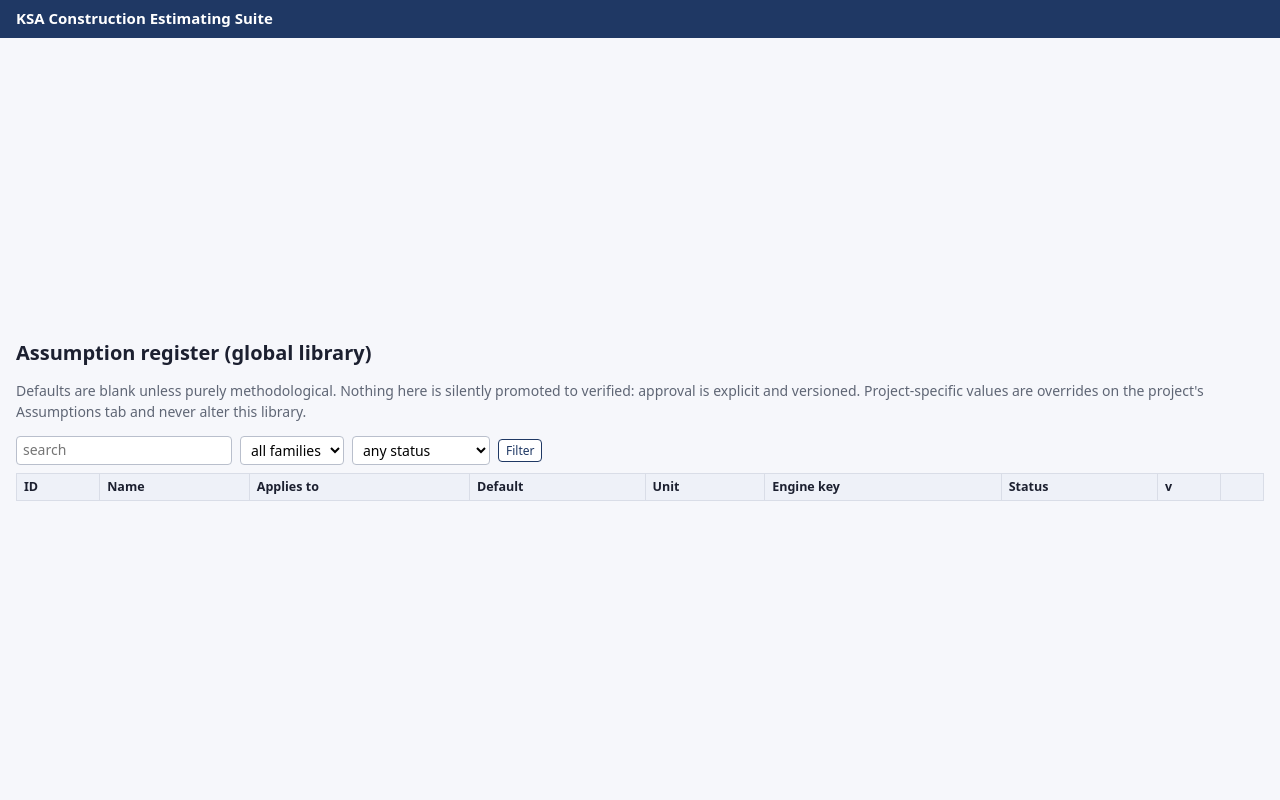
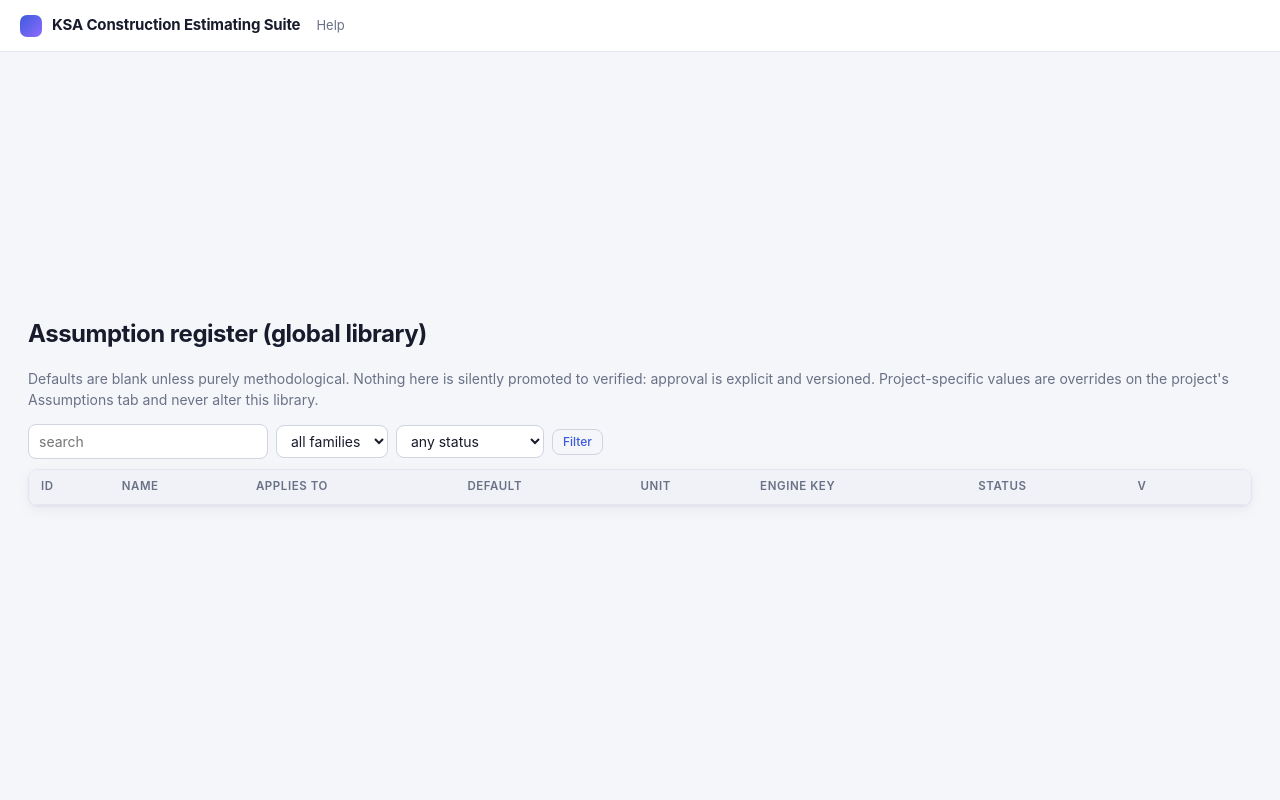
Before and after one commit to Imaad12/costestimator, a FastAPI app: template app/web/templates/assumptions.html in a window 1280 px wide. Run offline with FastAPI, Linux system fonts and the light colour scheme; the template is opened without the code that fills it, so the values that code supplies are empty; parts of the project's set-up code (start-up, migrations or seed data) failed here and were passed over.

Commit message:
UI: modern theme (light/dark), softer cards, pill nav, refined sidebar and tables
Co-Authored-By: Claude Sonnet 5.5 <noreply@anthropic.com>
Claude-Session: https://claude.ai/code/session_01ShGswK3SJJeEsEzfdZjprk

```diff
--- a/app/web/static/app.css
+++ b/app/web/static/app.css
@@ -1,56 +1,101 @@
-:root{--navy:#1f3864;--bg:#f6f7fb;--line:#d9dde7;--ok:#1b7f3b;--warn:#b26a00;--bad:#b3261e;--muted:#5f6675}
-*{box-sizing:border-box}body{margin:0;font:14px/1.45 system-ui,Segoe UI,Arial,sans-serif;background:var(--bg);color:#1c2030}
-header{background:var(--navy);color:#fff;padding:8px 16px;display:flex;gap:16px;align-items:center;flex-wrap:wrap}
-header a{color:#cfd9f2;text-decoration:none;font-size:13px}header a:hover{color:#fff}header .brand{font-weight:700;color:#fff;font-size:15px}
-header .who{margin-left:auto;font-size:12px;color:#cfd9f2}
-main{padding:16px;max-width:1500px;margin:auto}h1{font-size:20px;margin:4px 0 12px}h2{font-size:16px;margin:18px 0 8px;color:var(--navy)}
-.sub{display:flex;gap:6px;flex-wrap:wrap;margin:0 0 14px}.sub a{background:#fff;border:1px solid var(--line);border-radius:14px;padding:3px 10px;text-decoration:none;color:var(--navy);font-size:12.5px}
-.sub a.on{background:var(--navy);color:#fff}
-table{border-collapse:collapse;width:100%;background:#fff;font-size:12.5px}th,td{border:1px solid var(--line);padding:4px 7px;vertical-align:top;text-align:left}
-th{background:#eef1f8;position:sticky;top:0}td.num,th.num{text-align:right;font-variant-numeric:tabular-nums}
-.card{background:#fff;border:1px solid var(--line);border-radius:6px;padding:12px;margin-bottom:14px}
-.grid{display:grid;grid-template-columns:repeat(auto-fit,minmax(190px,1fr));gap:10px}.kpi{background:#fff;border:1px solid var(--line);border-radius:6px;padding:10px}
-.kpi b{display:block;font-size:19px}.kpi span{color:var(--muted);font-size:12px}
-.tag{display:inline-block;border-radius:10px;padding:1px 8px;font-size:11.5px;border:1px solid var(--line);background:#fff}
-.Approved,.Complete,.OK,.Resolved{background:#e4f5ea;color:var(--ok);border-color:#b7e2c4}.Pending,.Draft,.Suggested,.Provisional{background:#fff3df;color:var(--warn);border-color:#f0d7a6}
-.Rejected,.Expired,.Critical,.Open,.MISMATCH{background:#fde7e5;color:var(--bad);border-color:#f3b8b3}.High{background:#fde7e5;color:var(--bad)}.Medium{background:#fff3df;color:var(--warn)}.Low{background:#eef1f8}
-.banner{padding:8px 12px;border-radius:6px;margin-bottom:12px;font-weight:600}.banner.bad{background:#fde7e5;color:var(--bad)}.banner.warn{background:#fff3df;color:var(--warn)}.banner.ok{background:#e4f5ea;color:var(--ok)}
-.synth{background:repeating-linear-gradient(45deg,#fff7d6,#fff7d6 8px,#fff 8px,#fff 16px);border:1px dashed #d4b106;padding:6px 10px;border-radius:6px;margin-bottom:10px;font-weight:600}
-form.inline{display:inline-flex;gap:4px;align-items:center;flex-wrap:wrap}form.stack label{display:block;margin:6px 0 2px;font-size:12px;color:var(--muted)}
-input,select,textarea{font:inherit;padding:3px 6px;border:1px solid #b9bfcc;border-radius:4px;background:#fff}textarea{width:100%;min-height:54px}
-button,.btn{font:inherit;background:var(--navy);color:#fff;border:0;border-radius:4px;padding:4px 10px;cursor:pointer;text-decoration:none;display:inline-block}
-button.alt{background:#fff;color:var(--navy);border:1px solid var(--navy)}button.danger{background:var(--bad)}button.sm{padding:2px 7px;font-size:12px}
-.muted{color:var(--muted)}.nowrap{white-space:nowrap}.right{text-align:right}details{margin:6px 0}summary{cursor:pointer;color:var(--navy)}
-.filter{display:flex;gap:8px;margin-bottom:8px;align-items:center}
-/* ---- layout: sidebar menu, grouped project tabs, control tower, diagrams ---- */
-.layout{display:flex;align-items:flex-start;min-height:calc(100vh - 40px)}
-nav.side{width:214px;flex:0 0 214px;background:#fff;border-right:1px solid var(--line);padding:8px 0 24px;position:sticky;top:0;align-self:stretch;min-height:calc(100vh - 40px)}
-nav.side h6{margin:14px 14px 4px;font-size:10.5px;letter-spacing:.08em;text-transform:uppercase;color:var(--muted)}
-nav.side a{display:block;padding:5px 14px;color:var(--navy);text-decoration:none;font-size:13px;border-left:3px solid transparent}
-nav.side a:hover{background:#f1f4fb}nav.side a.on{background:#e8eefb;border-left-color:var(--navy);font-weight:600}
-nav.side a.proj small{display:block;color:var(--muted);font-weight:400;font-size:11px}
+/* KSA Construction Estimating Suite - UI theme. System fonts only (CSP: no external assets). Light + dark. */
+:root{
+  --bg:#f5f6fa;--surface:#fff;--surface2:#f0f2f8;--line:#e3e6ee;--line2:#cfd4e0;--text:#171b2b;--muted:#6a7186;
+  --accent:#3b5bdb;--accent-h:#2f49b3;--accent-soft:#e8edff;--navy:#3b5bdb;
+  --ok:#17803d;--ok-bg:#e3f6ea;--ok-line:#b5e3c4;--warn:#9a5b00;--warn-bg:#fff3dc;--warn-line:#f1d8a4;--bad:#b42318;--bad-bg:#fdeae8;--bad-line:#f5bdb8;
+  --shadow:0 1px 2px rgba(20,27,50,.05),0 4px 14px rgba(20,27,50,.05);--radius:10px;
+  --font:Inter,ui-sans-serif,system-ui,-apple-system,"Segoe UI",Roboto,"Helvetica Neue",Arial,sans-serif;
+}
+@media(prefers-color-scheme:dark){:root{
+  --bg:#0f1220;--surface:#171b2d;--surface2:#1f2438;--line:#2a3050;--line2:#394066;--text:#e8ebf7;--muted:#98a0bd;
+  --accent:#7c93ff;--accent-h:#9aabff;--accent-soft:#232b55;--navy:#7c93ff;
+  --ok:#4cc27a;--ok-bg:#12301f;--ok-line:#1f5133;--warn:#f0b34a;--warn-bg:#352a10;--warn-line:#5b4716;--bad:#ff8277;--bad-bg:#3a1714;--bad-line:#6a2a25;--shadow:0 1px 2px rgba(0,0,0,.4)}}
+*{box-sizing:border-box}
+body{margin:0;font:14px/1.5 var(--font);background:var(--bg);color:var(--text);-webkit-font-smoothing:antialiased}
+a{color:var(--accent)}
+/* top bar */
+header{background:var(--surface);border-bottom:1px solid var(--line);padding:0 20px;height:52px;display:flex;gap:16px;align-items:center;position:sticky;top:0;z-index:20}
+header a{color:var(--muted);text-decoration:none;font-size:13px}header a:hover{color:var(--text)}
+header .brand{font-weight:700;color:var(--text);font-size:15px;letter-spacing:-.01em;display:flex;align-items:center;gap:10px}
+header .brand:before{content:"";width:22px;height:22px;border-radius:7px;background:linear-gradient(135deg,var(--accent),#8f6bff);display:inline-block}
+header .who{margin-left:auto;font-size:12.5px;color:var(--muted);background:var(--surface2);padding:4px 12px;border-radius:99px}
+main{padding:24px 28px 56px;max-width:1560px;margin:auto}
+h1{font-size:24px;font-weight:700;letter-spacing:-.02em;margin:2px 0 16px}
+h2{font-size:15px;font-weight:650;margin:26px 0 10px;color:var(--text);letter-spacing:-.005em}
+h3{font-size:14px}
+/* pill sub-nav */
+.sub,.subgroup{display:flex;gap:6px;flex-wrap:wrap;align-items:center;margin:0 0 10px}
+.sub a,.subgroup a{background:var(--surface);border:1px solid var(--line);border-radius:99px;padding:4px 13px;text-decoration:none;color:var(--muted);font-size:12.5px;font-weight:500;transition:.12s}
+.sub a:hover,.subgroup a:hover{border-color:var(--accent);color:var(--accent)}
+.sub a.on,.subgroup a.on{background:var(--accent);border-color:var(--accent);color:#fff}
+.subgroup>span{font-size:10.5px;letter-spacing:.09em;text-transform:uppercase;color:var(--muted);width:64px;font-weight:600}
+/* tables */
+table{border-collapse:separate;border-spacing:0;width:100%;background:var(--surface);font-size:13px;border:1px solid var(--line);border-radius:var(--radius);overflow:hidden;box-shadow:var(--shadow)}
+th,td{border-bottom:1px solid var(--line);padding:8px 12px;vertical-align:top;text-align:left}
+tr:last-child td{border-bottom:0}
+th{background:var(--surface2);color:var(--muted);font-weight:600;font-size:11.5px;text-transform:uppercase;letter-spacing:.05em;position:sticky;top:0}
+tbody tr:hover td{background:color-mix(in srgb,var(--accent-soft) 45%,transparent)}
+td.num,th.num{text-align:right;font-variant-numeric:tabular-nums}
+/* cards + KPIs */
+.card,.kpi,.q,details.form,.doc{background:var(--surface);border:1px solid var(--line);border-radius:var(--radius);box-shadow:var(--shadow)}
+.card{padding:16px 18px;margin-bottom:16px}
+.grid{display:grid;grid-template-columns:repeat(auto-fit,minmax(200px,1fr));gap:12px}
+.kpi{padding:14px 16px}.kpi b{display:block;font-size:24px;font-weight:700;letter-spacing:-.02em}.kpi span{color:var(--muted);font-size:12px}
+/* tags and states */
+.tag{display:inline-block;border-radius:99px;padding:1px 10px;font-size:11.5px;font-weight:600;border:1px solid var(--line);background:var(--surface2);color:var(--muted)}
+.Approved,.Complete,.OK,.Resolved,.Current,.Closed,.Done{background:var(--ok-bg)!important;color:var(--ok)!important;border-color:var(--ok-line)!important}
+.Pending,.Draft,.Suggested,.Provisional,.Preliminary,.Medium{background:var(--warn-bg)!important;color:var(--warn)!important;border-color:var(--warn-line)!important}
+.Rejected,.Expired,.Critical,.Open,.MISMATCH,.High,.Missing,.BLOCKED,.blocked{background:var(--bad-bg)!important;color:var(--bad)!important;border-color:var(--bad-line)!important}
+.Low,.Superseded,.Issued,.Withdrawn,.Not{background:var(--surface2);color:var(--muted)}
+td.Approved,td.Complete,td.OK,td.Resolved,td.Current,td.Closed,td.Done,td.Pending,td.Draft,td.Suggested,td.Provisional,td.Preliminary,td.Medium,td.Rejected,td.Expired,td.Critical,td.Open,td.MISMATCH,td.High,td.Missing,td.BLOCKED,td.blocked{border-radius:0}
+/* banners */
+.banner{padding:11px 16px;border-radius:var(--radius);margin-bottom:14px;font-weight:500;border:1px solid transparent}
+.banner.bad{background:var(--bad-bg);color:var(--bad);border-color:var(--bad-line)}.banner.warn{background:var(--warn-bg);color:var(--warn);border-color:var(--warn-line)}.banner.ok{background:var(--ok-bg);color:var(--ok);border-color:var(--ok-line)}
+.synth{background:repeating-linear-gradient(45deg,var(--warn-bg),var(--warn-bg) 8px,transparent 8px,transparent 16px);border:1px dashed var(--warn-line);color:var(--warn);padding:8px 14px;border-radius:var(--radius);margin-bottom:12px;font-weight:600}
+/* forms */
+form.inline{display:inline-flex;gap:6px;align-items:center;flex-wrap:wrap}form.stack label{display:block;margin:10px 0 3px;font-size:12px;font-weight:500;color:var(--muted)}
+input,select,textarea{font:inherit;padding:6px 10px;border:1px solid var(--line2);border-radius:8px;background:var(--surface);color:var(--text);transition:border-color .12s,box-shadow .12s}
+input:focus,select:focus,textarea:focus{outline:0;border-color:var(--accent);box-shadow:0 0 0 3px var(--accent-soft)}
+textarea{width:100%;min-height:60px}
+button,.btn{font:inherit;font-weight:500;background:var(--accent);color:#fff;border:1px solid var(--accent);border-radius:8px;padding:6px 14px;cursor:pointer;text-decoration:none;display:inline-block;transition:.12s}
+button:hover,.btn:hover{background:var(--accent-h);border-color:var(--accent-h)}
+button.alt{background:transparent;color:var(--accent);border:1px solid var(--line2)}button.alt:hover{border-color:var(--accent);background:var(--accent-soft)}
+button.danger{background:var(--bad);border-color:var(--bad)}button.sm{padding:3px 10px;font-size:12px}
+.muted{color:var(--muted)}.nowrap{white-space:nowrap}.right{text-align:right}
+details{margin:8px 0}summary{cursor:pointer;color:var(--accent);font-weight:500}
+.filter{display:flex;gap:8px;margin-bottom:10px;align-items:center}
+details.form{padding:10px 16px;margin:10px 0}details.form>summary{font-weight:600}
+.hint{color:var(--muted);font-size:12px;margin:2px 0 6px}
+/* layout + sidebar */
+.layout{display:flex;align-items:flex-start;min-height:calc(100vh - 52px)}
+nav.side{width:232px;flex:0 0 232px;background:var(--surface);border-right:1px solid var(--line);padding:10px 10px 24px;position:sticky;top:52px;align-self:flex-start;height:calc(100vh - 52px);overflow:auto}
+nav.side h6{margin:18px 12px 6px;font-size:10.5px;letter-spacing:.1em;text-transform:uppercase;color:var(--muted);font-weight:600}
+nav.side a{display:block;padding:7px 12px;color:var(--text);text-decoration:none;font-size:13.5px;border-radius:8px;margin:1px 0;transition:.1s}
+nav.side a:hover{background:var(--surface2)}
+nav.side a.on{background:var(--accent-soft);color:var(--accent);font-weight:600}
+nav.side a.proj small{display:block;color:var(--muted);font-weight:400;font-size:11.5px}
 .layout main{flex:1;min-width:0}
-@media(max-width:820px){.layout{flex-direction:column}nav.side{width:100%;flex:none;position:static;min-height:0;display:flex;flex-wrap:wrap}nav.side h6{width:100%}}
-.subgroup{display:flex;gap:6px;flex-wrap:wrap;align-items:center;margin:0 0 8px}.subgroup>span{font-size:10.5px;letter-spacing:.08em;text-transform:uppercase;color:var(--muted);width:62px}
-.subgroup a{background:#fff;border:1px solid var(--line);border-radius:14px;padding:3px 10px;text-decoration:none;color:var(--navy);font-size:12.5px}.subgroup a.on{background:var(--navy);color:#fff}
-.stages{display:grid;grid-template-columns:repeat(auto-fill,minmax(250px,1fr));gap:10px;margin-bottom:14px}
-.stage{background:#fff;border:1px solid var(--line);border-left:5px solid #b9bfcc;border-radius:6px;padding:10px 12px}
-.stage .k{display:inline-block;width:22px;height:22px;border-radius:50%;background:var(--navy);color:#fff;text-align:center;line-height:22px;font-size:12px;margin-right:6px}
-.stage h3{margin:0 0 4px;font-size:14px}.stage .head{font-weight:600;margin:4px 0}.stage ul{margin:4px 0 0;padding-left:16px;color:var(--muted);font-size:12px}
-.stage.s-done{border-left-color:var(--ok)}.stage.s-partial{border-left-color:#d4a017}.stage.s-blocked{border-left-color:var(--bad)}.stage.s-todo{border-left-color:#b9bfcc;background:#fafbfd}
-.stchip{border-radius:10px;padding:1px 8px;font-size:11px;font-weight:600;float:right}.st-done{background:#e4f5ea;color:var(--ok)}.st-partial{background:#fff3df;color:var(--warn)}.st-blocked{background:#fde7e5;color:var(--bad)}.st-todo{background:#eef1f8;color:var(--muted)}
-.bar{background:#e3e7f0;border-radius:6px;height:10px;overflow:hidden;margin:6px 0 12px}.bar>i{display:block;height:100%;background:var(--ok)}
-pre.diagram{background:#0f1b33;color:#d8e2ff;padding:12px 14px;border-radius:6px;overflow:auto;font:12.5px/1.35 ui-monospace,Menlo,Consolas,monospace}
-.doc{max-width:1100px;background:#fff;border:1px solid var(--line);border-radius:6px;padding:6px 22px 22px}.doc h2,.doc h3{border-bottom:1px solid var(--line);padding-bottom:3px}.doc table{margin:8px 0}
-.q{border:1px solid var(--line);border-radius:6px;background:#fff;padding:8px 12px;margin-bottom:8px}.q .meta{color:var(--muted);font-size:12px}
+@media(max-width:820px){.layout{flex-direction:column}nav.side{width:100%;flex:none;position:static;height:auto;display:flex;flex-wrap:wrap;border-right:0;border-bottom:1px solid var(--line)}nav.side h6{width:100%}main{padding:16px}}
+/* control tower */
+.stages{display:grid;grid-template-columns:repeat(auto-fill,minmax(270px,1fr));gap:12px;margin-bottom:16px}
+.stage{background:var(--surface);border:1px solid var(--line);border-top:4px solid var(--line2);border-radius:var(--radius);padding:14px 16px;box-shadow:var(--shadow)}
+.stage .k{display:inline-flex;align-items:center;justify-content:center;width:24px;height:24px;border-radius:8px;background:var(--accent);color:#fff;font-size:12px;font-weight:700;margin-right:8px}
+.stage h3{margin:0 0 4px;font-size:14.5px}.stage .head{font-weight:600;margin:6px 0}.stage ul{margin:6px 0 0;padding-left:18px;color:var(--muted);font-size:12.5px}
+.stage.s-done{border-top-color:var(--ok)}.stage.s-partial{border-top-color:#e0a21a}.stage.s-blocked{border-top-color:var(--bad)}.stage.s-todo{border-top-color:var(--line2);background:var(--surface2)}
+.stchip{border-radius:99px;padding:1px 10px;font-size:11px;font-weight:600;float:right}
+.st-done{background:var(--ok-bg);color:var(--ok)}.st-partial{background:var(--warn-bg);color:var(--warn)}.st-blocked{background:var(--bad-bg);color:var(--bad)}.st-todo{background:var(--surface2);color:var(--muted)}
+.bar{background:var(--surface2);border-radius:99px;height:8px;overflow:hidden;margin:8px 0 14px}.bar>i{display:block;height:100%;background:linear-gradient(90deg,var(--accent),var(--ok));border-radius:99px}
+pre.diagram{background:#0e1428;color:#d8e2ff;padding:16px 18px;border-radius:var(--radius);overflow:auto;font:12.5px/1.4 ui-monospace,Menlo,Consolas,monospace;box-shadow:var(--shadow)}
+.doc{max-width:1100px;padding:8px 28px 26px}.doc h2,.doc h3{border-bottom:1px solid var(--line);padding-bottom:5px}.doc table{margin:10px 0}
+.q{padding:12px 16px;margin-bottom:10px}.q .meta{color:var(--muted);font-size:12px}
 .chipset a{display:inline-block;margin:0 4px 4px 0}
-details.form>summary{font-weight:600}details.form{background:#fff;border:1px solid var(--line);border-radius:6px;padding:8px 12px;margin:8px 0}
-.Missing,.BLOCKED,.blocked{background:#fde7e5;color:var(--bad);border-color:#f3b8b3}.Current,.Closed,.Done{background:#e4f5ea;color:var(--ok);border-color:#b7e2c4}.Superseded,.Issued,.Withdrawn{background:#eef1f8;color:var(--muted)}
-.Preliminary{background:#fff3df;color:var(--warn);border-color:#f0d7a6}.Not{background:#eef1f8;color:var(--muted)}
-.rowlist .row{display:flex;gap:6px;margin:3px 0;align-items:center}.rowlist .row input{width:auto}
-table.rows td{padding:2px 3px}table.rows input,table.rows select{width:100%;min-width:54px}table.rows input[type=checkbox]{width:auto;min-width:0}
-.hint{color:var(--muted);font-size:12px;margin:2px 0 6px}
+/* row editors (functional: keep) */
+.rowlist .row{display:flex;gap:6px;margin:4px 0;align-items:center}.rowlist .row input{width:auto}
+table.rows td{padding:3px 4px}table.rows input,table.rows select{width:100%;min-width:54px}table.rows input[type=checkbox]{width:auto;min-width:0}
 tbody.rowlist tr.row{display:table-row;margin:0}tbody.rowlist .row input,tbody.rowlist .row select{width:100%;min-width:48px}tbody.rowlist .row input[type=checkbox]{width:auto;min-width:0}
-.pfield label{display:block;text-transform:capitalize;font-size:12px;color:var(--muted);margin:2px 0}.pfield input[type=text],.pfield input[type=date],.pfield select{width:100%}
+.pfield label{display:block;text-transform:capitalize;font-size:12px;color:var(--muted);margin:3px 0}.pfield input[type=text],.pfield input[type=date],.pfield select{width:100%}
 .pfield .rowlist .row input,.pfield .rowlist .row select{flex:1;min-width:70px;width:auto}
 #paramform select{width:100%}
+/* login */
+form.login,.login{max-width:380px;margin:60px auto}
+a{text-underline-offset:3px;text-decoration-thickness:1px}h1 a,h2 a,.card>a{text-decoration:none}
--- a/app/web/templates/base.html
+++ b/app/web/templates/base.html
@@ -1,6 +1,6 @@
 <!doctype html><html lang="en"><head><meta charset="utf-8"><meta name="viewport" content="width=device-width,initial-scale=1">
 <title>{{ title or "KSA Construction Estimating Suite" }}</title><link rel="stylesheet" href="/static/app.css"><script src="/static/app.js" defer></script></head><body>
-<header><span class="brand">KSA Construction Estimating Suite</span>
+<header><span class="brand">KSA Construction Estimating Suite</span><a href="/help">Help</a>
 {% if actor %}<span class="who">{{ actor.display_name or actor.username }} · {{ actor.role }} · <a href="/logout">sign out</a></span>{% endif %}</header>
 <div class="layout">
 {% if actor %}{% set path = request.url.path %}
```
